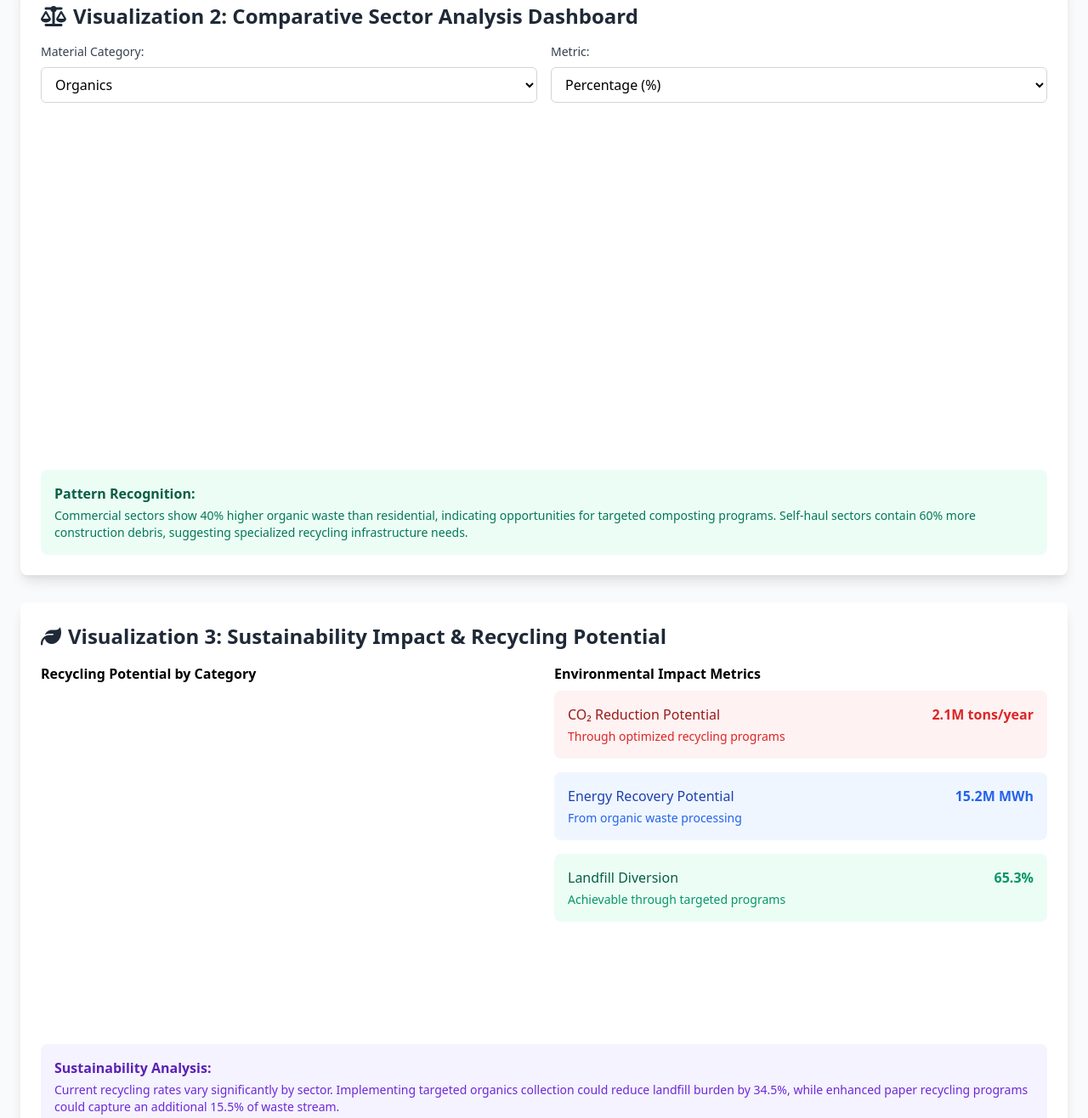
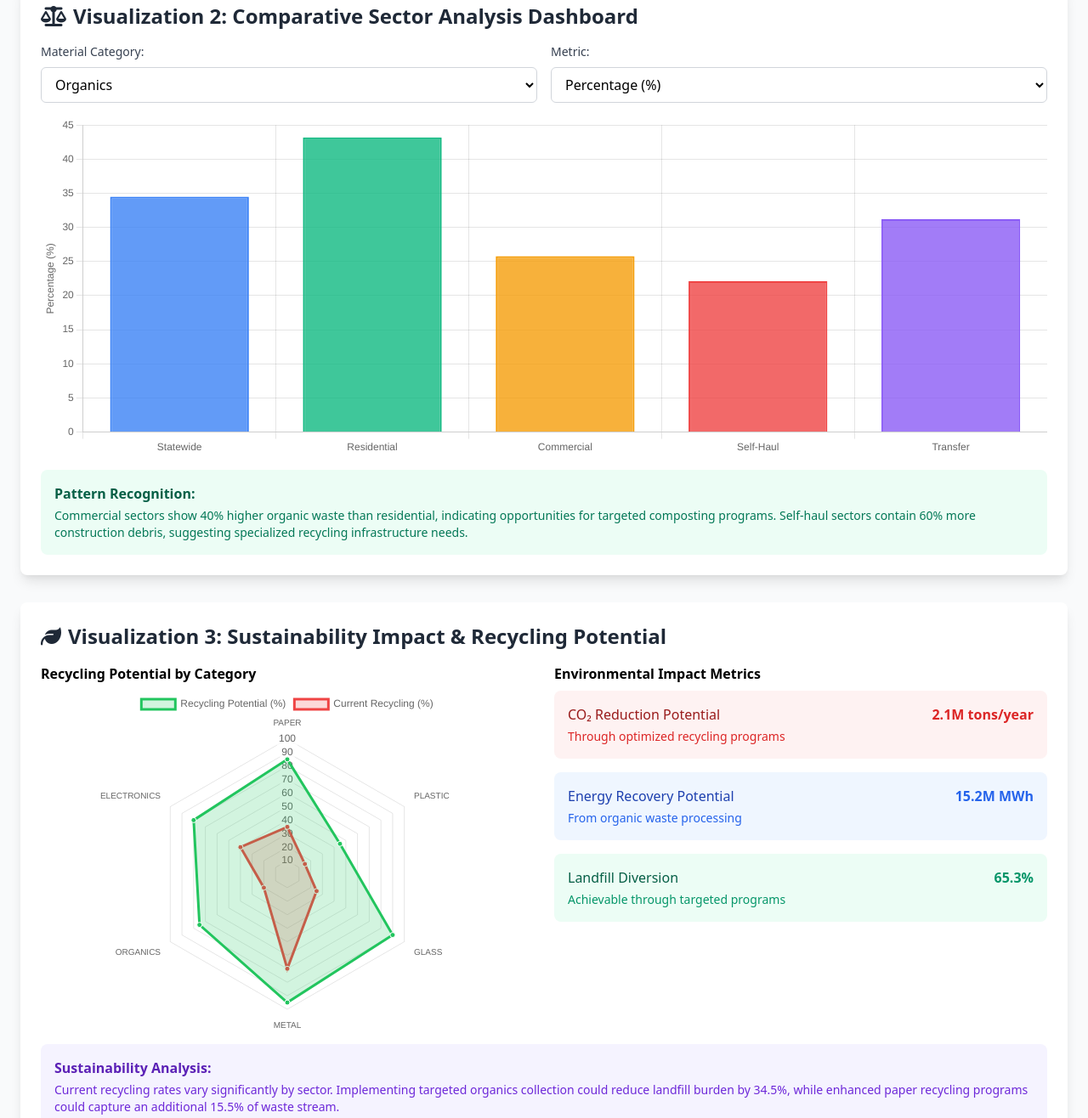
Before and after one commit to khushiatcode/dv1, a plain HTML site: page index.html in a window 1280 px wide. Shown: the part 1139-2455 px from the top of the page at 85% size. Drawn offline with nearby package versions, Linux system fonts and the light colour scheme.

Commit message:
fixed canvas issue

```diff
--- a/index.html
+++ b/index.html
@@ -89,7 +89,9 @@
                     </select>
                 </div>
             </div>
-            <div id="comparisonChart" class="chart-container"></div>
+            <div id="comparisonChart" class="chart-container">
+                <canvas id="comparisonChartCanvas"></canvas>
+            </div>
             <div class="mt-4 p-4 bg-green-50 rounded-lg">
                 <h4 class="font-semibold text-green-800">Pattern Recognition:</h4>
                 <p class="text-green-700 text-sm mt-1">Commercial sectors show 40% higher organic waste than residential, indicating opportunities for targeted composting programs. Self-haul sectors contain 60% more construction debris, suggesting specialized recycling infrastructure needs.</p>
@@ -102,7 +104,9 @@
             <div class="grid md:grid-cols-2 gap-6">
                 <div>
                     <h4 class="font-semibold mb-2">Recycling Potential by Category</h4>
-                    <div id="sustainabilityChart" class="chart-container"></div>
+                    <div id="sustainabilityChart" class="chart-container">
+                        <canvas id="sustainabilityChartCanvas"></canvas>
+                    </div>
                 </div>
                 <div>
                     <h4 class="font-semibold mb-2">Environmental Impact Metrics</h4>
@@ -293,7 +297,7 @@
             const values = sectors.map(sector => wasteData[sector][material] || 0);
             const labels = ['Statewide', 'Residential', 'Commercial', 'Self-Haul', 'Transfer'];
 
-            const ctx = document.getElementById('comparisonChart').getContext('2d');
+            const ctx = document.getElementById('comparisonChartCanvas').getContext('2d');
 
             if (window.comparisonChartInstance) {
                 window.comparisonChartInstance.destroy();
@@ -366,7 +370,7 @@
             const potentialData = Object.values(recyclingPotential);
             const currentData = Object.values(currentRecycling);
 
-            const ctx = document.getElementById('sustainabilityChart').getContext('2d');
+            const ctx = document.getElementById('sustainabilityChartCanvas').getContext('2d');
 
             new Chart(ctx, {
                 type: 'radar',
```
